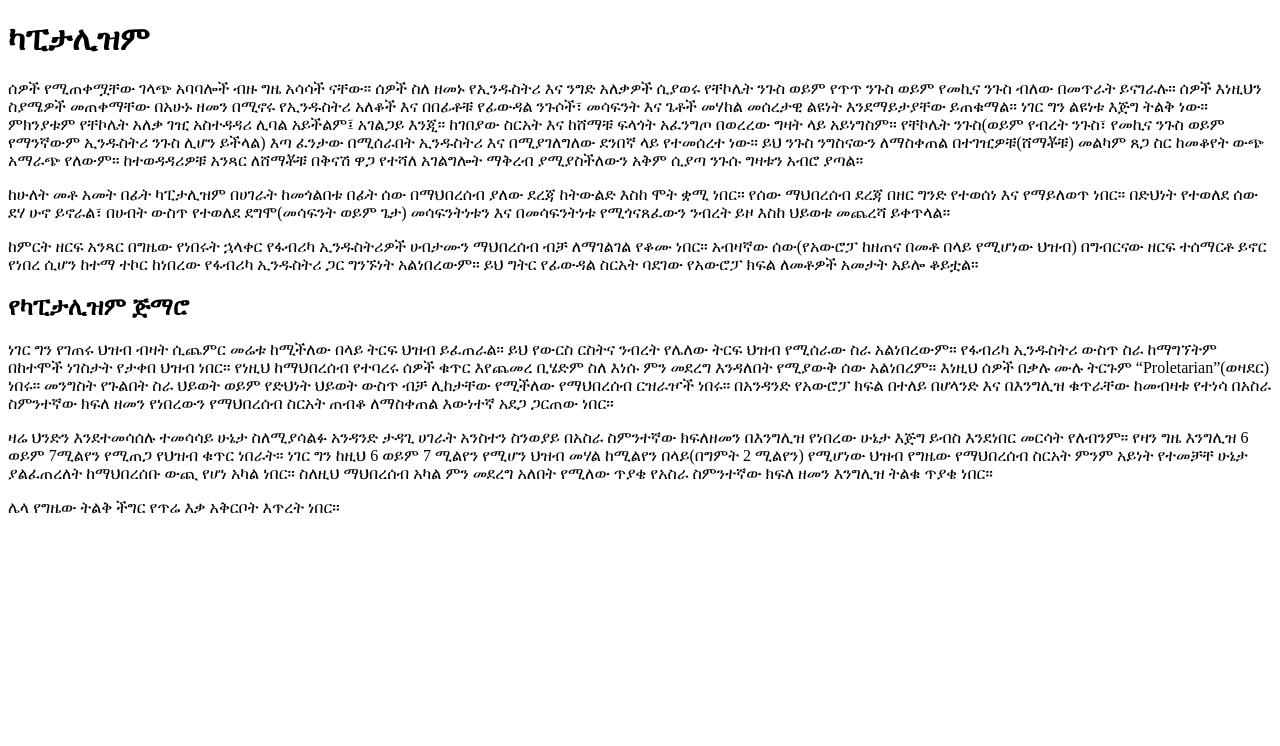
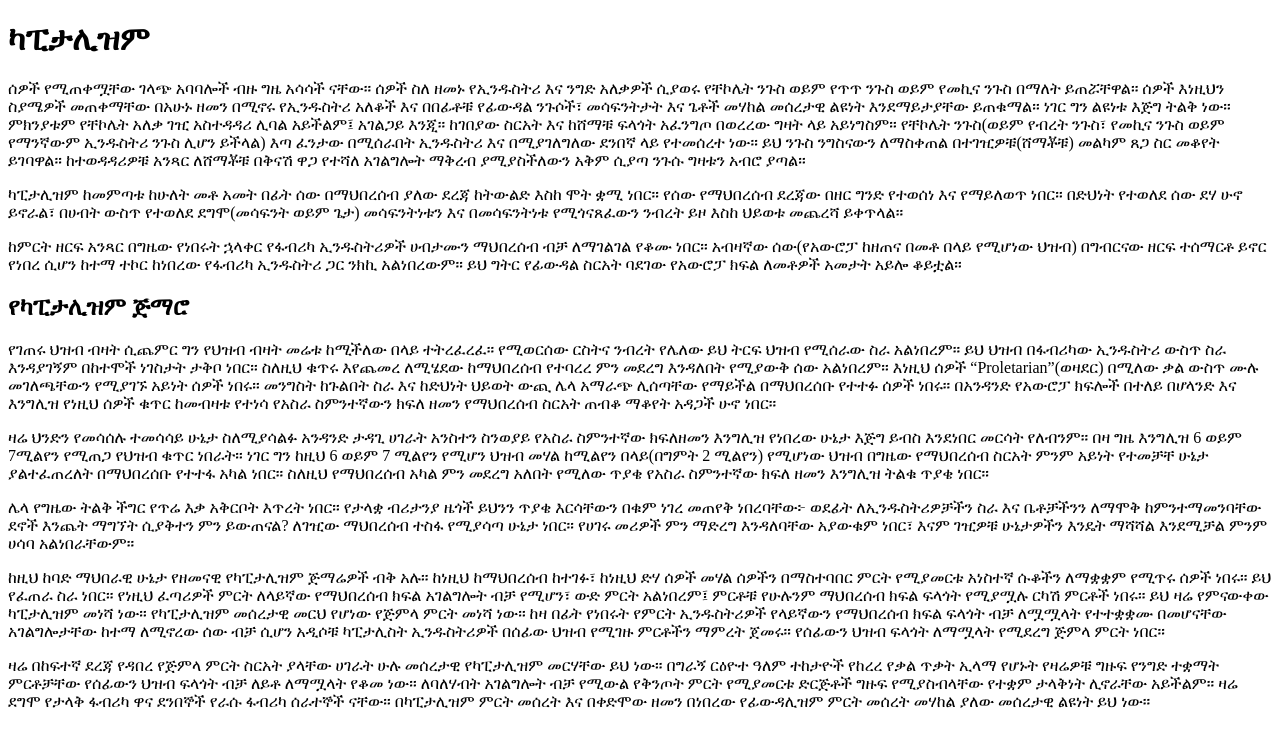
Before and after one commit to mickykebe/book-economic-policy-thoughts-for-today-and-tomorrow, a Next.js app: page /capitalism in a window 1280 px wide. Shown: the top 746 px of the page. Built offline with nearby package versions, Linux system fonts and the light colour scheme.

Commit message:
capitalism wip

```diff
--- a/pages/capitalism.mdx
+++ b/pages/capitalism.mdx
@@ -1,15 +1,19 @@
 # ካፒታሊዝም
 
-ሰዎች የሚጠቀሟቸው ገላጭ አባባሎች ብዙ ግዜ አሳሳች ናቸው። ሰዎች ስለ ዘመኑ የኢንዱስትሪ እና ንግድ አለቃዎች ሲያወሩ የቸኮሌት ንጉስ ወይም የጥጥ ንጉስ ወይም የመኪና ንጉስ ብለው በመጥራት ይናገራሉ። ሰዎች እነዚህን ስያሜዎች መጠቀማቸው በአሁኑ ዘመን በሚኖሩ የኢንዱስትሪ አለቆች እና በበፊቶቹ የፊውዳል ንጉሶች፣ መሳፍንት እና ጌቶች መሃከል መሰረታዊ ልዩነት እንደማይታያቸው ይጠቁማል። ነገር ግን ልዩነቱ እጅግ ትልቅ ነው። ምክንያቱም የቸኮሌት አለቃ ገዢ አስተዳዳሪ ሊባል አይችልም፤ አገልጋይ እንጂ። ከገበያው ስርአት እና ከሸማቹ ፍላጎት አፈንግጦ በወረረው ግዛት ላይ አይነግስም። የቸኮሌት ንጉስ(ወይም የብረት ንጉስ፣ የመኪና ንጉስ ወይም የማንኛውም ኢንዱስትሪ ንጉስ ሊሆን ይችላል) እጣ ፈንታው በሚሰራበት ኢንዱስትሪ እና በሚያገለግለው ደንበኛ ላይ የተመሰረተ ነው። ይህ ንጉስ ንግስናውን ለማስቀጠል በተገዢዎቹ(ሸማቾቹ) መልካም ጸጋ ስር ከመቆየት ውጭ አማራጭ የለውም። ከተወዳዳሪዎቹ አንጻር ለሸማቾቹ በቅናሽ ዋጋ የተሻለ አገልግሎት ማቅረብ ያሚያስችለውን አቅም ሲያጣ ንጉሱ ግዛቱን አብሮ ያጣል።
+ሰዎች የሚጠቀሟቸው ገላጭ አባባሎች ብዙ ግዜ አሳሳች ናቸው። ሰዎች ስለ ዘመኑ የኢንዱስትሪ እና ንግድ አለቃዎች ሲያወሩ የቸኮሌት ንጉስ ወይም የጥጥ ንጉስ ወይም የመኪና ንጉስ በማለት ይጠሯቸዋል። ሰዎች እነዚህን ስያሜዎች መጠቀማቸው በአሁኑ ዘመን በሚኖሩ የኢንዱስትሪ አለቆች እና በበፊቶቹ የፊውዳል ንጉሶች፣ መሳፍንትታት እና ጌቶች መሃከል መሰረታዊ ልዩነት እንደማይታያቸው ይጠቁማል። ነገር ግን ልዩነቱ እጅግ ትልቅ ነው። ምክንያቱም የቸኮሌት አለቃ ገዢ አስተዳዳሪ ሊባል አይችልም፤ አገልጋይ እንጂ። ከገበያው ስርአት እና ከሸማቹ ፍላጎት አፈንግጦ በወረረው ግዛት ላይ አይነግስም። የቸኮሌት ንጉስ(ወይም የብረት ንጉስ፣ የመኪና ንጉስ ወይም የማንኛውም ኢንዱስትሪ ንጉስ ሊሆን ይችላል) እጣ ፈንታው በሚሰራበት ኢንዱስትሪ እና በሚያገለግለው ደንበኛ ላይ የተመሰረተ ነው። ይህ ንጉስ ንግስናውን ለማስቀጠል በተገዢዎቹ(ሸማቾቹ) መልካም ጸጋ ስር መቆየት ይገባዋል። ከተወዳዳሪዎቹ አንጻር ለሸማቾቹ በቅናሽ ዋጋ የተሻለ አገልግሎት ማቅረብ ያሚያስችለውን አቅም ሲያጣ ንጉሱ ግዛቱን አብሮ ያጣል።
 
-ከሁለት መቶ አመት በፊት ካፒታሊዝም በሀገራት ከመጎልበቱ በፊት ሰው በማህበረሰብ ያለው ደረጃ ከትውልድ እስከ ሞት ቋሚ ነበር። የሰው ማህበረሰብ ደረጃ በዘር ግንድ የተወሰነ እና የማይለወጥ ነበር። በድህነት የተወለደ ሰው ደሃ ሁኖ ይኖራል፣ በሀብት ውስጥ የተወለደ ደግሞ(መሳፍንት ወይም ጌታ) መሳፍንትነቱን እና በመሳፍንትነቱ የሚጎናጸፈውን ንብረት ይዞ እስከ ህይወቱ መጨረሻ ይቀጥላል።
+ካፒታሊዝም ከመምጣቱ ከሁለት መቶ አመት በፊት ሰው በማህበረሰብ ያለው ደረጃ ከትውልድ እስከ ሞት ቋሚ ነበር። የሰው የማህበረሰብ ደረጃው በዘር ግንድ የተወሰነ እና የማይለወጥ ነበር። በድህነት የተወለደ ሰው ደሃ ሁኖ ይኖራል፣ በሀብት ውስጥ የተወለደ ደግሞ(መሳፍንት ወይም ጌታ) መሳፍንትነቱን እና በመሳፍንትነቱ የሚጎናጸፈውን ንብረት ይዞ እስከ ህይወቱ መጨረሻ ይቀጥላል።
 
-ከምርት ዘርፍ አንጻር በግዜው የነበሩት ኋላቀር የፋብሪካ ኢንዱስትሪዎች ሀብታሙን ማህበረሰብ ብቻ ለማገልገል የቆሙ ነበር። አብዛኛው ሰው(የአውሮፓ ከዘጠና በመቶ በላይ የሚሆነው ህዝብ) በግብርናው ዘርፍ ተሰማርቶ ይኖር የነበረ ሲሆን ከተማ ተኮር ከነበረው የፋብሪካ ኢንዱስትሪ ጋር ግንኙነት አልነበረውም። ይህ ግትር የፊውዳል ስርአት ባደገው የአውሮፓ ክፍል ለመቶዎች አመታት አይሎ ቆይቷል።
+ከምርት ዘርፍ አንጻር በግዜው የነበሩት ኋላቀር የፋብሪካ ኢንዱስትሪዎች ሀብታሙን ማህበረሰብ ብቻ ለማገልገል የቆሙ ነበር። አብዛኛው ሰው(የአውሮፓ ከዘጠና በመቶ በላይ የሚሆነው ህዝብ) በግብርናው ዘርፍ ተሰማርቶ ይኖር የነበረ ሲሆን ከተማ ተኮር ከነበረው የፋብሪካ ኢንዱስትሪ ጋር ንክኪ አልነበረውም። ይህ ግትር የፊውዳል ስርአት ባደገው የአውሮፓ ክፍል ለመቶዎች አመታት አይሎ ቆይቷል።
 
 ## የካፒታሊዝም ጅማሮ
 
-ነገር ግን የገጠሩ ህዝብ ብዛት ሲጨምር መሬቱ ከሚችለው በላይ ትርፍ ህዝብ ይፈጠራል። ይህ የውርስ ርስትና ንብረት የሌለው ትርፍ ህዝብ የሚሰራው ስራ አልነበረውም። የፋብሪካ ኢንዱስትሪ ውስጥ ስራ ከማግኘትም በከተሞች ነገስታት የታቀበ ህዝብ ነበር። የነዚህ ከማህበረሰብ የተባረሩ ሰዎች ቁጥር እየጨመረ ቢሄድም ስለ እነሱ ምን መደረግ እንዳለበት የሚያውቅ ሰው አልነበረም። እነዚህ ሰዎች በቃሉ ሙሉ ትርጉም “Proletarian”(ወዛደር) ነበሩ። መንግስት የጉልበት ስራ ህይወት ወይም የድህነት ህይወት ውስጥ ብቻ ሊከታቸው የሚችለው የማህበረሰብ ርዝራዦች ነበሩ። በአንዳንድ የአውሮፓ ክፍል በተለይ በሆላንድ እና በእንግሊዝ ቁጥራቸው ከመብዛቱ የተነሳ በአስራ ስምንተኛው ክፍለ ዘመን የነበረውን የማህበረሰብ ስርአት ጠብቆ ለማስቀጠል እውነተኛ አደጋ ጋርጠው ነበር።
+የገጠሩ ህዝብ ብዛት ሲጨምር ግን የህዝብ ብዛት መሬቱ ከሚችለው በላይ ተትረፈረፈ። የሚወርሰው ርስትና ንብረት የሌለው ይህ ትርፍ ህዝብ የሚሰራው ስራ አልነበረም። ይህ ህዝብ በፋብሪካው ኢንዱስትሪ ውስጥ ስራ እንዳያገኝም በከተሞች ነገስታት ታቅቦ ነበር። ስለዚህ ቁጥሩ እየጨመረ ለሚሄደው ከማህበረሰብ የተባረረ ምን መደረግ እንዳለበት የሚያውቅ ሰው አልነበረም። እነዚህ ሰዎች “Proletarian”(ወዛደር) በሚለው ቃል ውስጥ ሙሉ መገለጫቸውን የሚያገኙ አይነት ሰዎች ነበሩ። መንግስት ከጉልበት ስራ እና ከድህነት ህይወት ውጪ ሌላ አማራጭ ሊሰጣቸው የማይችል በማህበረሰቡ የተተፉ ሰዎች ነበሩ። በአንዳንድ የአውሮፓ ክፍሎች በተለይ በሆላንድ እና እንግሊዝ የነዚህ ሰዎች ቁጥር ከመብዛቱ የተነሳ የአስራ ስምንተኛውን ክፍለ ዘመን የማህበረሰብ ስርአት ጠብቆ ማቆየት አዳጋች ሁኖ ነበር።
 
-ዛሬ ህንድን እንደተመሳሰሉ ተመሳሳይ ሁኔታ ስለሚያሳልፉ አንዳንድ ታዳጊ ሀገራት አንስተን ስንወያይ በአስራ ስምንተኛው ክፍለዘመን በእንግሊዝ የነበረው ሁኔታ እጅግ ይብስ እንደነበር መርሳት የለብንም። የዛን ግዜ እንግሊዝ 6 ወይም 7ሚልየን የሚጠጋ የህዝብ ቁጥር ነበራት። ነገር ግን ከዚህ 6 ወይም 7 ሚልየን የሚሆን ህዝብ መሃል ከሚልየን በላይ(በግምት 2 ሚልየን) የሚሆነው ህዝብ የግዜው የማህበረሰብ ስርአት ምንም አይነት የተመቻቸ ሁኔታ ያልፈጠረለት ከማህበረሰቡ ውጪ የሆነ አካል ነበር። ስለዚህ ማህበረሰብ አካል ምን መደረግ አለበት የሚለው ጥያቄ የአስራ ስምንተኛው ክፍለ ዘመን እንግሊዝ ትልቁ ጥያቄ ነበር።
+ዛሬ ህንድን የመሳሰሉ ተመሳሳይ ሁኔታ ስለሚያሳልፉ አንዳንድ ታዳጊ ሀገራት አንስተን ስንወያይ የአስራ ስምንተኛው ክፍለዘመን እንግሊዝ የነበረው ሁኔታ እጅግ ይብስ እንደነበር መርሳት የለብንም። በዛ ግዜ እንግሊዝ 6 ወይም 7ሚልየን የሚጠጋ የህዝብ ቁጥር ነበራት። ነገር ግን ከዚህ 6 ወይም 7 ሚልየን የሚሆን ህዝብ መሃል ከሚልየን በላይ(በግምት 2 ሚልየን) የሚሆነው ህዝብ በግዜው የማህበረሰብ ስርአት ምንም አይነት የተመቻቸ ሁኔታ ያልተፈጠረለት በማህበረሰቡ የተተፋ አካል ነበር። ስለዚህ የማህበረሰብ አካል ምን መደረግ አለበት የሚለው ጥያቄ የአስራ ስምንተኛው ክፍለ ዘመን እንግሊዝ ትልቁ ጥያቄ ነበር።
 
-ሌላ የግዜው ትልቅ ችግር የጥሬ እቃ አቅርቦት እጥረት ነበር።
+ሌላ የግዜው ትልቅ ችግር የጥሬ እቃ አቅርቦት እጥረት ነበር። የታላቋ ብሪታንያ ዜጎች ይህንን ጥያቄ እርሳቸውን በቁም ነገረ መጠየቅ ነበረባቸው፦ ወደፊት ለኢንዱስትሪዎቻችን ስራ እና ቤቶቻችንን ለማሞቅ ከምንተማመንባቸው ደኖች እንጨት ማግኘት ሲያቅተን ምን ይውጠናል? ለገዢው ማህበረሰብ ተስፋ የሚያሳጣ ሁኔታ ነበር። የሀገሩ መሪዎች ምን ማድረግ እንዳለባቸው አያውቁም ነበር፣ እናም ገዢዎቹ ሁኔታዎችን እንዴት ማሻሻል እንደሚቻል ምንም ሀሳባ አልነበራቸውም።
+
+ከዚህ ከባድ ማህበራዊ ሁኔታ የዘመናዊ የካፒታሊዝም ጅማሬዎች ብቅ አሉ። ከነዚህ ከማህበረሰብ ከተገፉ፣ ከነዚህ ድሃ ሰዎች መሃል ሰዎችን በማስተባበር ምርት የሚያመርቱ አነስተኛ ሱቆችን ለማቋቋም የሚጥሩ ሰዎች ነበሩ። ይህ የፈጠራ ስራ ነበር። የነዚህ ፈጣሪዎች ምርት ለላይኛው የማህበረሰብ ክፍል አገልግሎት ብቻ የሚሆን፣ ውድ ምርት አልነበረም፤ ምርቶቹ የሁሉንም ማህበረሰብ ክፍል ፍላጎት የሚያሟሉ ርካሽ ምርቶች ነበሩ። ይህ ዛሬ የምናውቀው ካፒታሊዝም መነሻ ነው። የካፒታሊዝም መሰረታዊ መርህ የሆነው የጅምላ ምርት መነሻ ነው። ከዛ በፊት የነበሩት የምርት ኢንዱስትሪዎች የላይኛውን የማህበረሰብ ክፍል ፍላጎት ብቻ ለሟሟላት የተተቋቋሙ በመሆናቸው አገልግሎታቸው ከተማ ለሚኖረው ሰው ብቻ ሲሆን አዲሶቹ ካፒታሊስት ኢንዱስትሪዎች በሰፊው ህዝብ የሚገዙ ምርቶችን ማምረት ጀመሩ። የሰፊውን ህዝብ ፍላጎት ለማሟላት የሚደረግ ጅምላ ምርት ነበር።
+
+ዛሬ በከፍተኛ ደረጃ የዳበረ የጅምላ ምርት ስርአት ያላቸው ሀገራት ሁሉ መሰረታዊ የካፒታሊዝም መርሃቸው ይህ ነው። በግራኝ ርዕዮተ ዓለም ተከታዮች የከረረ የቃል ጥቃት ኢላማ የሆኑት የዛሬዎቹ ግዙፍ የንግድ ተቋማት ምርቶቻቸው የሰፊውን ህዝብ ፍላጎት ብቻ ለይቶ ለማሟላት የቆመ ነው። ለባለሃብት አገልግሎት ብቻ የሚውል የቅንጦት ምርት የሚያመርቱ ድርጅቶች ግዙፍ የሚያስብላቸው የተቋም ታላቅነት ሊኖራቸው አይችልም። ዛሬ ደግሞ የታላቅ ፋብሪካ ዋና ደንበኞች የራሱ ፋብሪካ ሰራተኞች ናቸው። በካፒታሊዝም ምርት መሰረት እና በቀድሞው ዘመን በነበረው የፊውዳሊዝም ምርት መሰረት መሃከል ያለው መሰረታዊ ልዩነት ይህ ነው።
```
